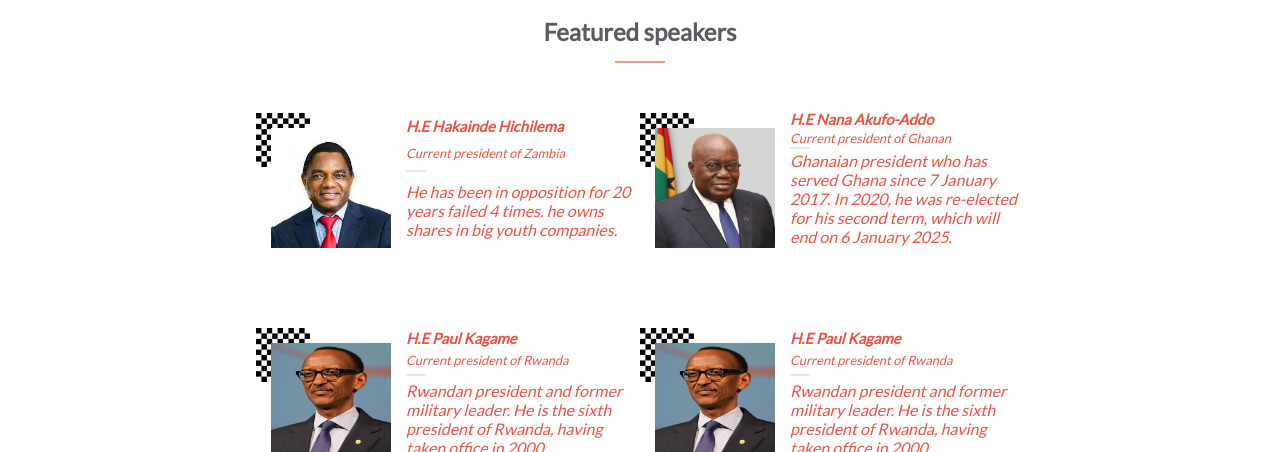
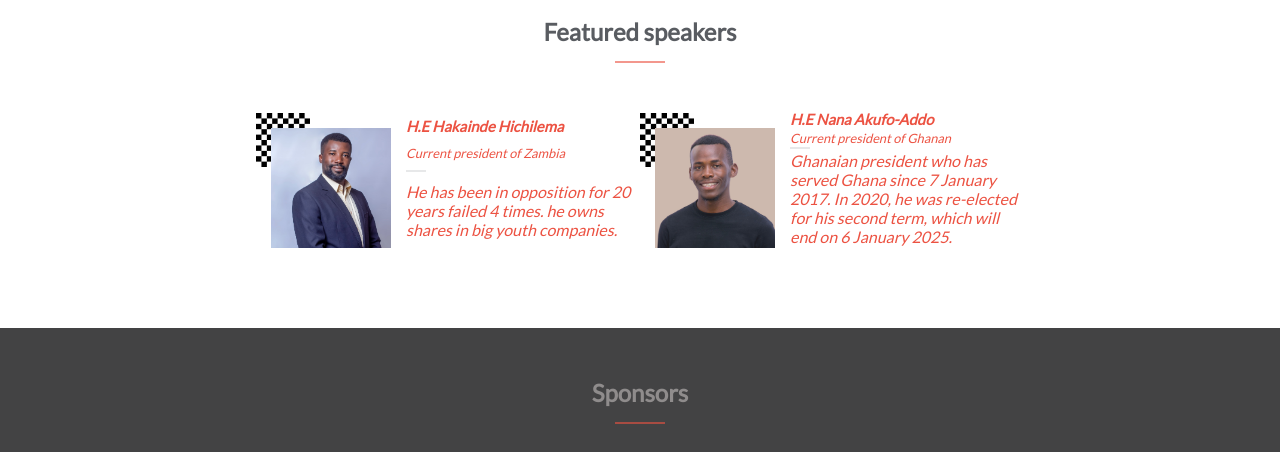
Before and after one commit to misheck12/Concert-Website, a website: page index.html in a window 1280 px wide. Shown: the part 1730-2182 px from the top of the page. Drawn offline with nearby package versions, Linux system fonts and the light colour scheme; a web font is replaced by a local one.

Commit message:
update the speakers

```diff
--- a/speakers.js
+++ b/speakers.js
@@ -2,7 +2,7 @@ const speakersSection = document.querySelector('#speakers');
 
 const speakersObject = [
   {
-    image: 'images/download.jpeg',
+    image: 'images/morgan01.jpg',
     name: 'H.E Hakainde Hichilema',
     about: 'Current president of Zambia',
     history:
@@ -10,28 +10,27 @@ const speakersObject = [
   },
 
   {
-    image: 'images/president-Nana.png',
+    image: 'images/misheck01.jpg',
     name: 'H.E Nana Akufo-Addo',
     about: 'Current president of Ghanan',
     history: 'Ghanaian president who has served Ghana since 7 January 2017. In 2020, he was re-elected for his second term, which will end on 6 January 2025.',
   },
 
-  {
-    image: 'images/Paul_Kagame_2014.jpg',
-    name: 'H.E Paul Kagame ',
-    about: 'Current president of Rwanda',
-    history:
-      'Rwandan president and former military leader. He is the sixth president of Rwanda, having taken office in 2000.',
-  },
+  // {
+  //   image: 'images/Paul_Kagame_2014.jpg',
+  //   name: 'H.E Paul Kagame ',
+  //   about: 'Current president of Rwanda',
+  //   history:
+  //     'Rwandan president and former military leader. He is the sixth president of Rwanda, having taken office in 2000.',
+  // },
 
-  {
-    image: 'images/Paul_Kagame_2014.jpg',
-    name: 'H.E Paul Kagame ',
-    about: 'Current president of Rwanda',
-    history:
-      'Rwandan president and former military leader. He is the sixth president of Rwanda, having taken office in 2000.',
-  },
-
+  // {
+  //   image: 'images/Paul_Kagame_2014.jpg',
+  //   name: 'H.E Paul Kagame ',
+  //   about: 'Current president of Rwanda',
+  //   history:
+  //     'Rwandan president and former military leader. He is the sixth president of Rwanda, having taken office in 2000.',
+  // },
 
 ];
 
```
Also changed, not shown: speakers.html (+0 -21 lines), images/misheck01.jpg (added), images/morgan01.jpg (added).
